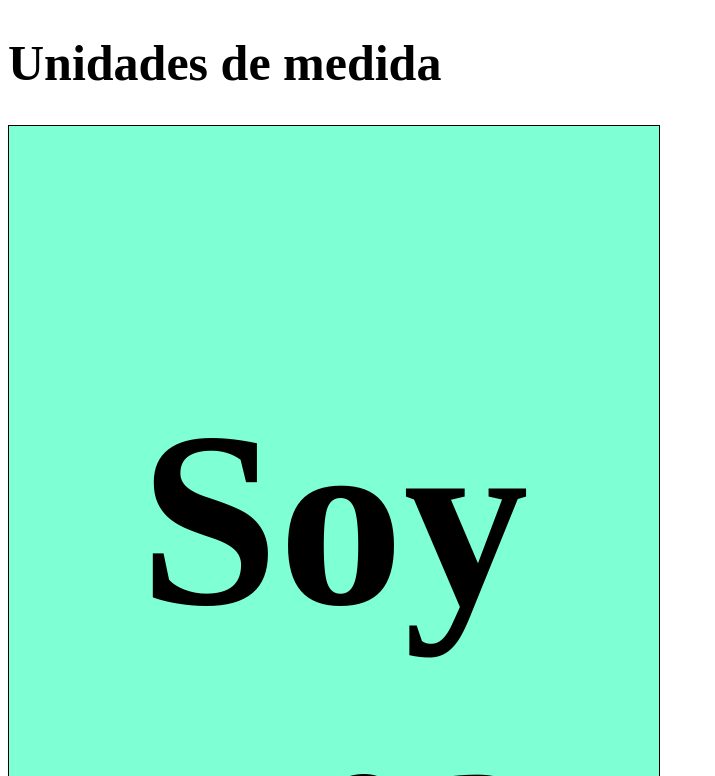
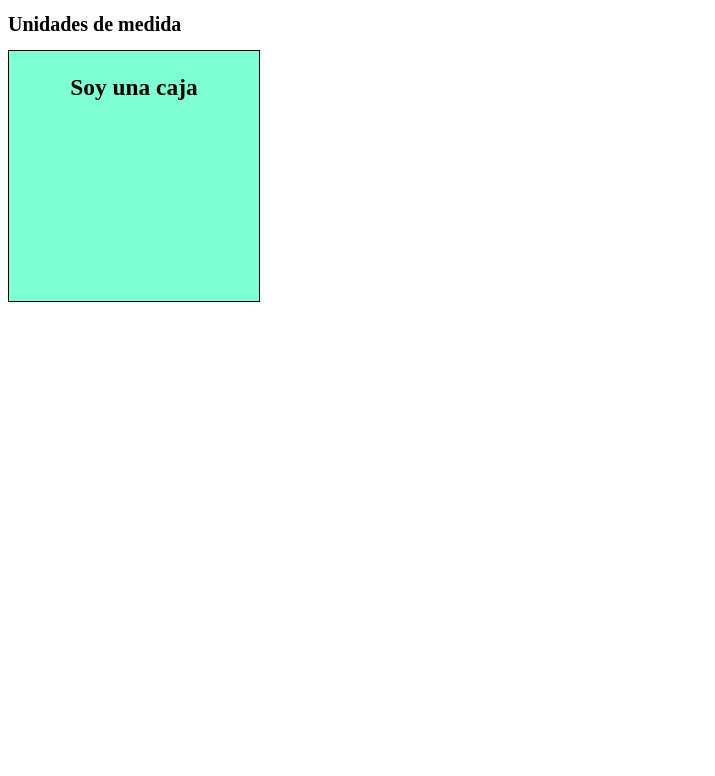
Before and after one commit to Katteryn-Villanueva/medidas, a plain HTML site: page index.html in a window 1280 px wide. Shown: the top 776 px of the page, without its empty margins (0-715 px from the left). Drawn offline with Linux system fonts and the light colour scheme.

Commit message:
aprendiendo REM

```diff
--- a/styles.css
+++ b/styles.css
@@ -2,7 +2,7 @@
     font-size: 30px;
 } */
 
-.padre{
+/* .padre{
     font-size: 10px;
 }
 
@@ -24,7 +24,7 @@
 
 .caja h3{
     font-size: 5em;
-}
+} */
 
 /* .caja{
     font-size: 35px;
@@ -36,3 +36,39 @@
     background-color: aquamarine;
     border: 1px solid black;
 } */
+
+html{
+    font-size: 10px;
+}
+
+.caja{
+    font-size: 2rem;
+    width: 25rem;
+    height: 25rem;
+    text-align: center;
+    background-color: aquamarine;
+    border: 1px solid black;
+}
+
+@media (max-width: 768px) {
+    /* body{
+        background-color: blanchedalmond;
+    } */
+    /* html{
+        font-size: 15px;
+    } */
+    :root{
+        font-size: 15px;
+    }
+}
+@media (max-width: 528) {
+    :root{
+        font-size: 10px;
+    }
+}
+
+@media (max-width: 368px) {
+    :root{
+        font-size: 9px;
+    }
+}
```
